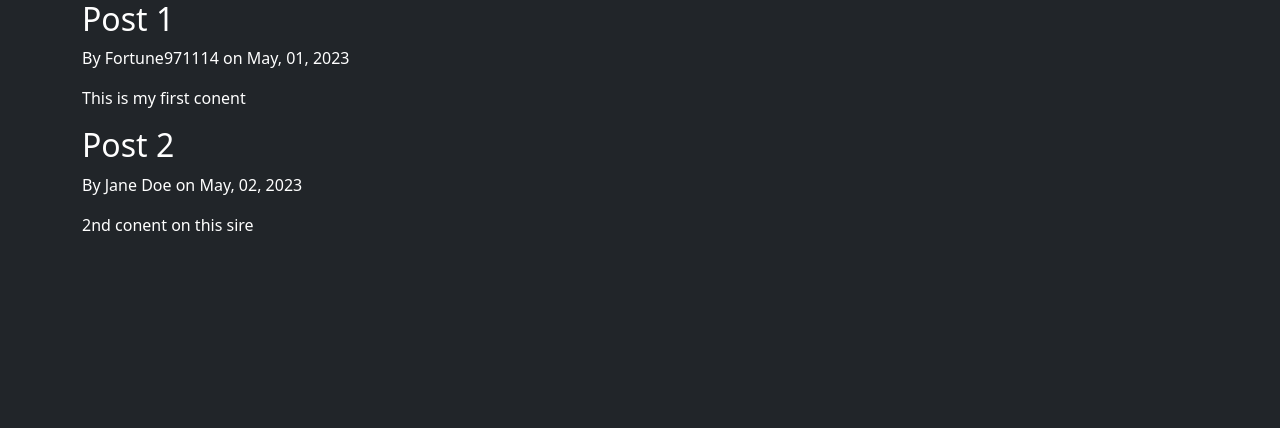
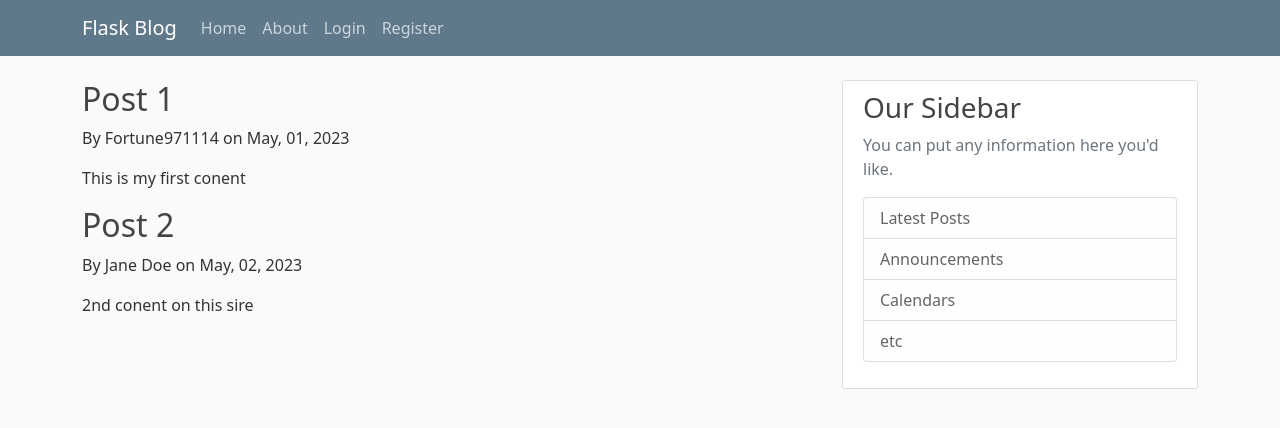
Before and after one commit to Fortune971114/Flask-Blog-Site, a Flask app: page / in a window 1280 px wide. Shown: the top 428 px of the page. Run offline with Flask 3, Linux system fonts and the light colour scheme; some libraries are stand-ins or nearby versions.

Commit message:
Added Navigation and Sidebar

```diff
--- /dev/null
+++ b/static/style2.css
@@ -0,0 +1,80 @@
+body {
+  background: #fafafa;
+  color: #333333;
+  margin-top: 5rem;
+}
+
+h1, h2, h3, h4, h5, h6 {
+  color: #444444;
+}
+
+.bg-steel {
+  background-color: #5f788a;
+}
+
+.site-header .navbar-nav .nav-link {
+  color: #cbd5db;
+}
+
+.site-header .navbar-nav .nav-link:hover {
+  color: #ffffff;
+}
+
+.site-header .navbar-nav .nav-link.active {
+  font-weight: 500;
+}
+
+.content-section {
+  background: #ffffff;
+  padding: 10px 20px;
+  border: 1px solid #dddddd;
+  border-radius: 3px;
+  margin-bottom: 20px;
+}
+
+.article-title {
+  color: #444444;
+}
+
+a.article-title:hover {
+  color: #428bca;
+  text-decoration: none;
+}
+
+.article-content {
+  white-space: pre-line;
+}
+
+.article-img {
+  height: 65px;
+  width: 65px;
+  margin-right: 16px;
+}
+
+.article-metadata {
+  padding-bottom: 1px;
+  margin-bottom: 4px;
+  border-bottom: 1px solid #e3e3e3
+}
+
+.article-metadata a:hover {
+  color: #333;
+  text-decoration: none;
+}
+
+.article-svg {
+  width: 25px;
+  height: 25px;
+  vertical-align: middle;
+}
+
+.account-img {
+  height: 125px;
+  width: 125px;
+  margin-right: 20px;
+  margin-bottom: 16px;
+}
+
+.account-heading {
+  font-size: 2.5rem;
+}
--- a/templates/layout.html
+++ b/templates/layout.html
@@ -2,16 +2,58 @@
 <html lang="en">
 <head>
     <link rel="stylesheet" type="text/css" href="{{ url_for('static', filename='style.css') }}">
+    <link rel="stylesheet" type="text/css" href="{{ url_for('static', filename='style2.css') }}">
     {% if title %}
         <title>{{ title }} - Blog</title>
     {% else %}
-        <title>Flak Blog</title>
+        <title>Flask Blog</title>
     {% endif %}
 </head>
-<body class="bg-dark text-white">
-    <div class="container">
-        {% block content %} {% endblock %}
-    </div>
+<body>
+    <header class="site-header">
+      <nav class="navbar navbar-expand-md navbar-dark bg-steel fixed-top">
+        <div class="container">
+          <a class="navbar-brand mr-4" href="/">Flask Blog</a>
+          <button class="navbar-toggler" type="button" data-toggle="collapse" data-target="#navbarToggle" aria-controls="navbarToggle" aria-expanded="false" aria-label="Toggle navigation">
+            <span class="navbar-toggler-icon"></span>
+          </button>
+          <div class="collapse navbar-collapse" id="navbarToggle">
+            <div class="navbar-nav mr-auto">
+              <a class="nav-item nav-link" href="/">Home</a>
+              <a class="nav-item nav-link" href="/about">About</a>
+            </div>
+            <!-- Navbar Right Side -->
+            <div class="navbar-nav">
+              <a class="nav-item nav-link" href="/login">Login</a>
+              <a class="nav-item nav-link" href="/register">Register</a>
+            </div>
+          </div>
+        </div>
+      </nav>
+    </header>
+
+    <main role="main" class="container">
+      <div class="row">
+        <div class="col-md-8">
+          {% block content %}{% endblock %}
+        </div>
+        <div class="col-md-4">
+          <div class="content-section">
+            <h3>Our Sidebar</h3>
+            <p class='text-muted'>You can put any information here you'd like.
+              <ul class="list-group">
+                <li class="list-group-item list-group-item-light">Latest Posts</li>
+                <li class="list-group-item list-group-item-light">Announcements</li>
+                <li class="list-group-item list-group-item-light">Calendars</li>
+                <li class="list-group-item list-group-item-light">etc</li>
+              </ul>
+            </p>
+          </div>
+        </div>
+      </div>
+    </main>
+
+
     <script src="{{ url_for('static', filename='main.js') }}"></script>
 </body>
 </html>
```
